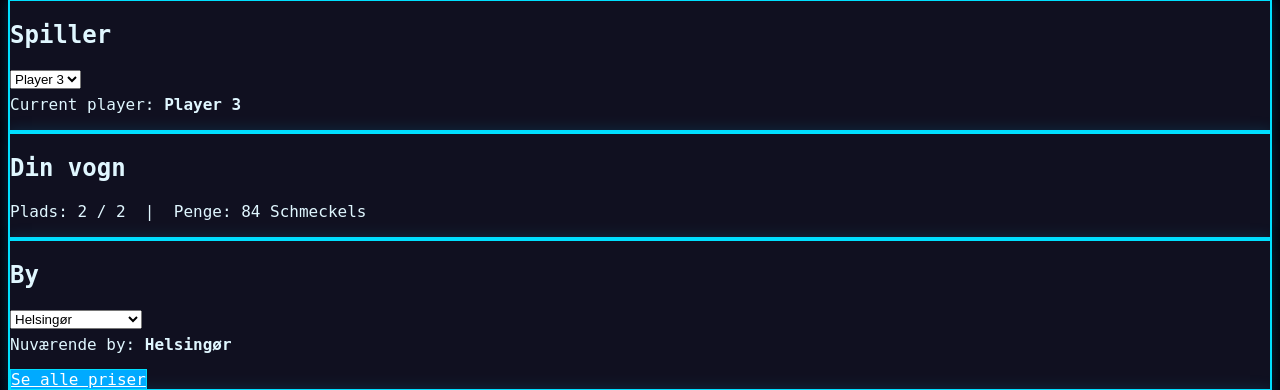
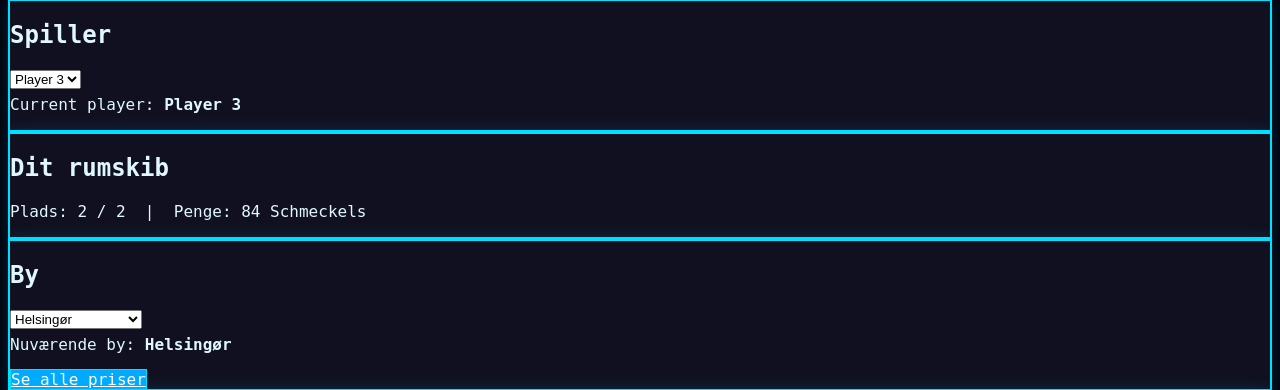
Before and after one commit to nteuchler/Truckerspil, a Flask app: page / in a window 1280 px wide. Shown: the part 394-784 px from the top of the page. Run offline with Flask 3, Linux system fonts and the light colour scheme.

```diff
--- a/templates/index.html
+++ b/templates/index.html
@@ -48,7 +48,7 @@
 
   <!-- Rig info -->
   <section class="card">
-    <h2>Din vogn</h2>
+    <h2>Dit rumskib</h2>
     <p>Plads: {{ cargo|length }} / {{ capacity }} &nbsp;|&nbsp; Penge: {{ money }} Schmeckels</p>
   </section>
 
@@ -73,9 +73,9 @@
   <!-- Marketplace or Truck-store -->
   {% if selected_city == "Galactic Truckstop" %}
   <section class="card">
-    <h2>Vogn Manden</h2>
-    <p>Din vogn kan på bære {{ capacity }} sække varer.</p>
-    <p>opgrader til {{ capacity + 1 }} antal vare for {{ upgrade_cost }} Søv?</p>
+    <h2>Galactic Truckstop</h2>
+    <p>Din rumskib kan på bære {{ capacity }} stk vare.</p>
+    <p>opgrader til {{ capacity + 1 }} antal vare for {{ upgrade_cost }} Schmeckels?</p>
   <form action="/upgrade_truck" method="POST" onsubmit="return buyItem(this);">
     <input type="hidden" name="player" value="{{ selected_player }}">
     <button type="submit">Køb opgradering</button>
```
